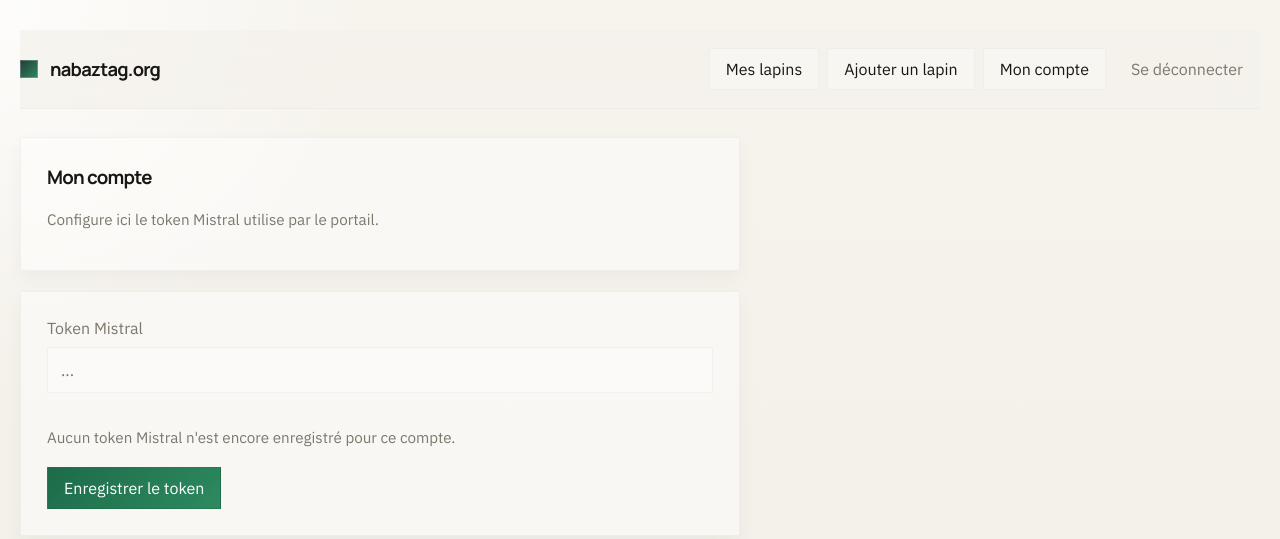
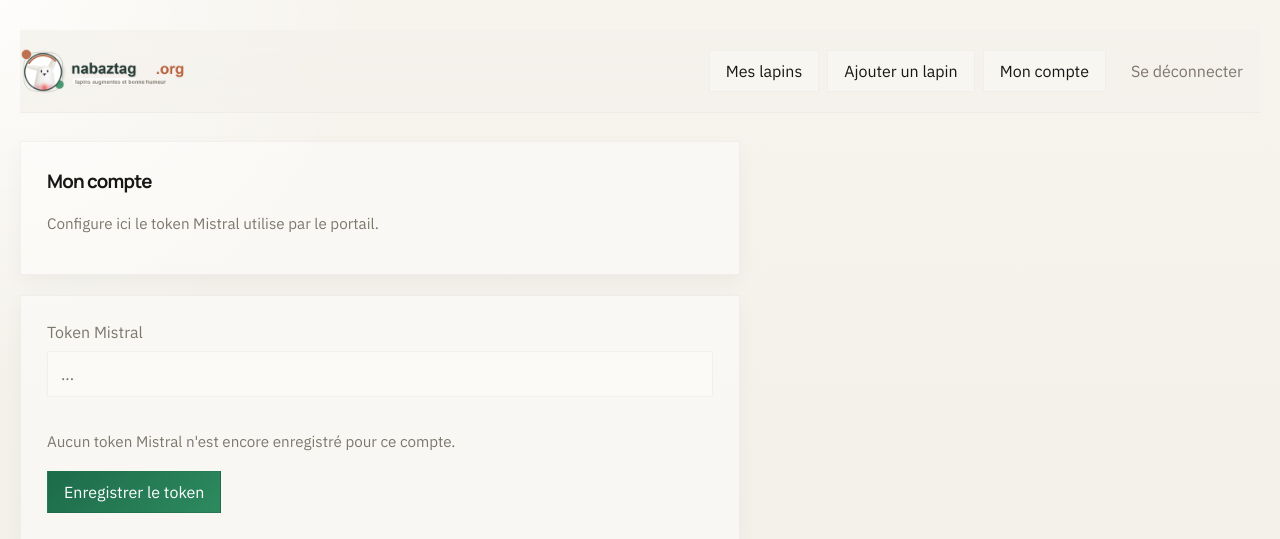
Before and after one commit to apachot/nabaztag, a Flask app: page /account in a window 1280 px wide. Shown: the top 539 px of the page. Run offline with Flask 3, Linux system fonts and the light colour scheme; the visitor is signed in with stand-in values (Sample User, id 1); data comes from the database, SQL or seed files in the repository; some libraries are stand-ins or nearby versions.

Commit message:
Replace portal brand with fun Nabaztag logo

```diff
--- a/apps/portal/portal_app/templates/base.html
+++ b/apps/portal/portal_app/templates/base.html
@@ -64,13 +64,10 @@
         align-items: center;
         gap: 12px;
       }
-      .brand::before {
-        content: "";
-        width: 18px;
-        height: 18px;
-        border-radius: 0;
-        background: linear-gradient(135deg, #243b37 0%, #2d8a5f 100%);
-        box-shadow: inset 0 0 0 1px rgba(255,255,255,0.25);
+      .brand img {
+        display: block;
+        height: 46px;
+        width: auto;
       }
       .nav {
         display: flex;
@@ -645,7 +642,9 @@
     <div id="toast-stack" class="toast-stack" aria-live="polite" aria-atomic="false"></div>
     <div class="page">
       <header class="topbar">
-        <a class="brand" href="{{ url_for('main.index') }}">nabaztag.org</a>
+        <a class="brand" href="{{ url_for('main.index') }}">
+          <img src="{{ url_for('static', filename='logo-nabaztag-org.png') }}" alt="nabaztag.org">
+        </a>
         <nav class="nav">
           {% if current_user.is_authenticated %}
             <a class="pill" href="{{ url_for('main.dashboard') }}">Mes lapins</a>
```
Also changed, not shown: apps/portal/portal_app/static/logo-nabaztag-org.png (added).
